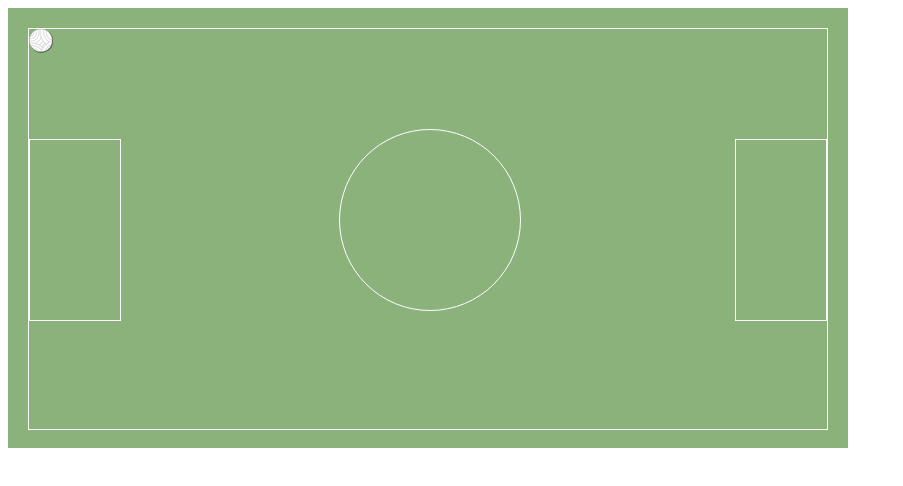
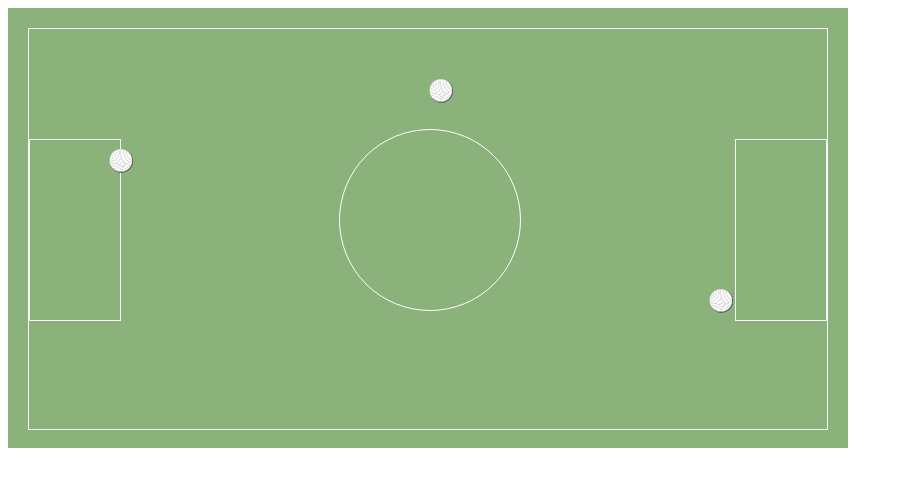
Before and after one commit to spectrecode/la_cancha, a plain HTML site: page index.html in a window 1280 px wide. Shown: the whole page, without its empty margins (0-903 px from the left). Drawn offline with Linux system fonts and the light colour scheme.

Commit message:
colocando pelotas

```diff
--- a/index.html
+++ b/index.html
@@ -9,10 +9,15 @@
 		<!-- Inserta tu código aqui -->
 		<div class="contenedor">
 			<div class="corner">
-					<img src="img/bola.png">
-				<div class="arco_izquierdo"></div>
-				<div class="arco_derecho"></div>
-				<div class="medio"></div>
+				<div class="arco_izquierdo">
+					</div>
+				<div class="arco_derecho">
+					</div>
+				<div class="medio">
+					</div>
+						<img class="gol" src="img/bola.png">
+						<img class="gol2" src="img/bola.png">
+						<img class="gol3" src="img/bola.png">
 			</div>
 		</div>
 	</body>
--- a/main.css
+++ b/main.css
@@ -42,3 +42,21 @@ div	{
 	left: 310px;
 	top: 100px;
 }
+
+.gol	{
+	position: absolute;
+	left: 80px;
+	top: 120px;
+}
+
+.gol2	{
+	position: absolute;
+	left: 400px;
+	top: 50px;
+}
+
+.gol3	{
+	position: absolute;
+	left: 680px;
+	top: 260px;
+}
```
